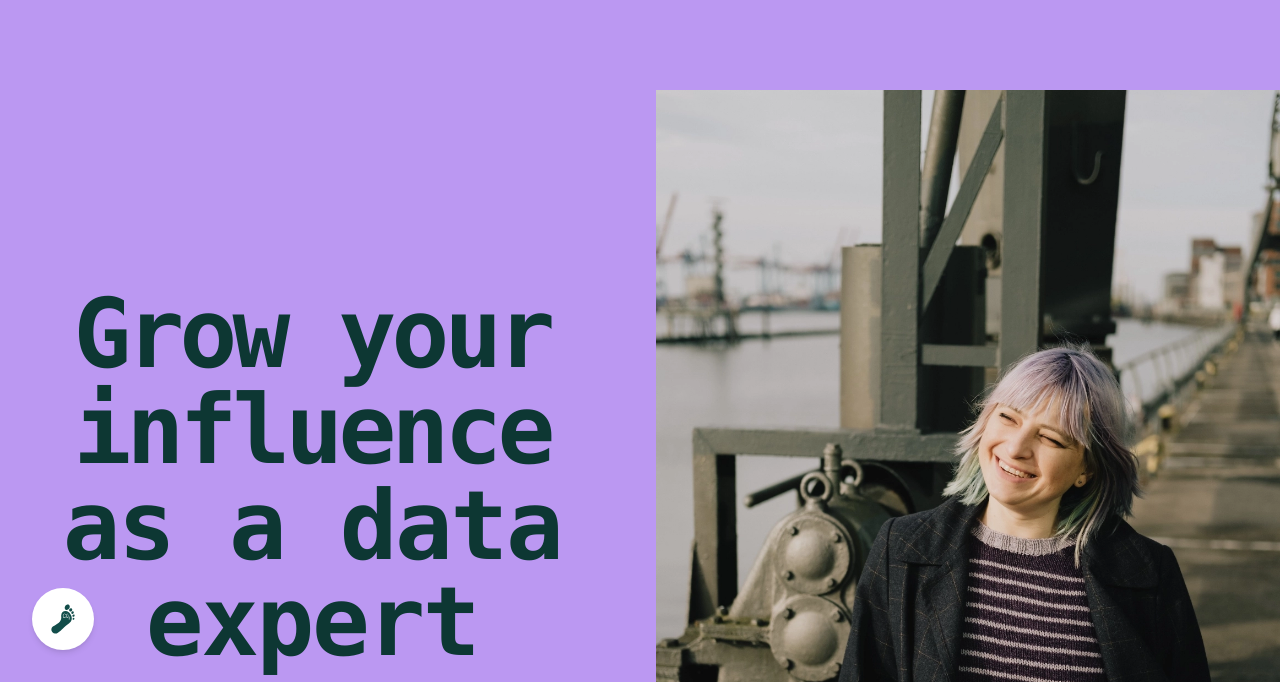
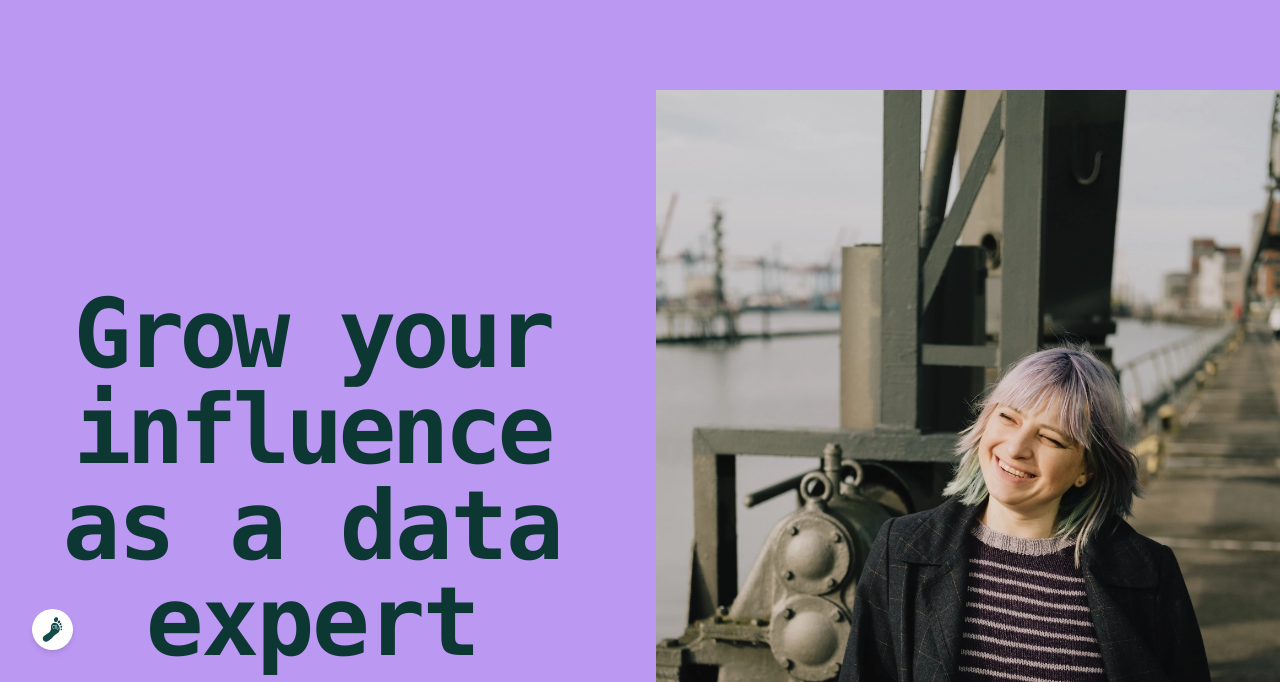
Before and after one commit to terezaif/tereza-coaching, an Eleventy site: page src/index.njk in a window 1280 px wide. Shown: the part 118-800 px from the top of the page. Built offline with nearby package versions, Linux system fonts and the light colour scheme; Eleventy itself is replaced by a stand-in of ours; files that its build step writes are made by us from their sources; a script that the page names is missing; files whose address does not match are found by name; a web font is replaced by a local one; what postcss-import would draw is missing.

Commit message:
smaller footprint

```diff
--- a/src/_includes/footer.njk
+++ b/src/_includes/footer.njk
@@ -32,8 +32,8 @@
 </div>
 <div class="fixed bottom-0 left-0 m-8">
   <a href="https://ecograder.com/report/oj0ARJZa4zczobd8yhtAAzY3" target="_blank" rel="noopener" title="This page emits an estimated 0.067g CO2 every time someone views it."
-    class="block rounded-full bg-white text-purple-600 hover:bg-brightsun-300 hover:text-black shadow-md p-4">
-    <img src="/img/noun-co2-3810679-134E4A.svg" width="30" height="30" class="block" alt="Carbon footprint icon">
+    class="block rounded-full bg-white text-purple-600 hover:bg-cornflowerlilac-300 hover:text-black shadow-md p-2">
+    <img src="/img/noun-co2-3810679-134E4A.svg" width="25" height="25" class="block" alt="Carbon footprint icon">
   </a>
 </div>
 <!-- "Follow" Tooltip template -->
```
